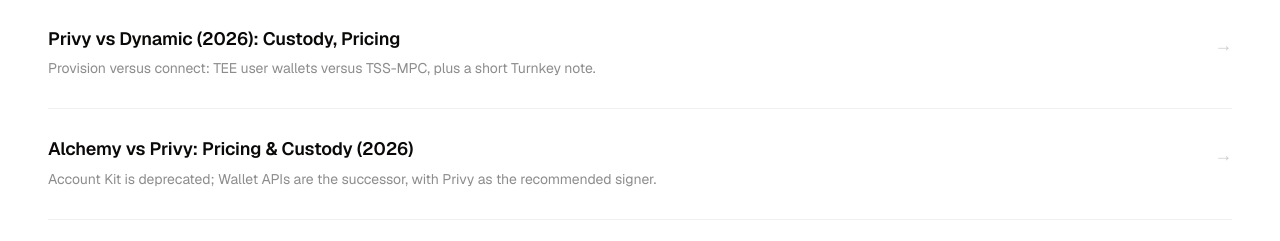
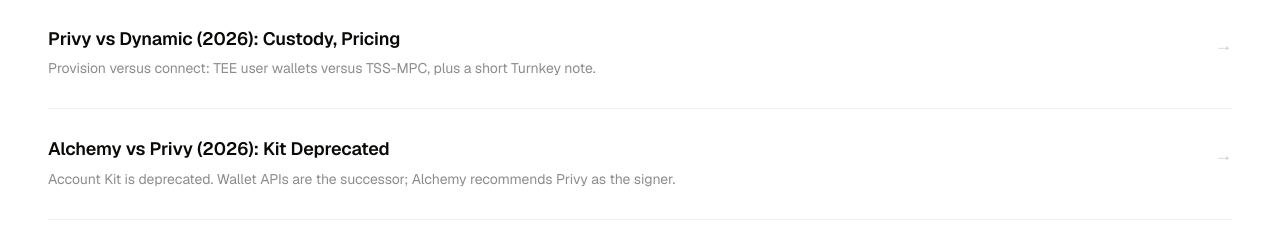
Before and after one commit to cavos-labs/cavos, a Next.js app in the folder cavos-web/: page /blog in a window 1280 px wide. Shown: the part 1760-2001 px from the top of the page. Built offline with nearby package versions, Linux system fonts and the light colour scheme; no server answers.

Commit message:
seo: rewrite Alchemy vs Privy title for Account Kit CTR
Retitle and rewrite the meta so the ranking URL can win clicks at
positions 10-20 while keeping Alchemy vs Privy. Account Kit, including
embedded wallets, remains deprecated per Alchemy's public docs; Wallet
APIs recommend Privy as the signer.

```diff
--- a/cavos-web/app/blog/page.tsx
+++ b/cavos-web/app/blog/page.tsx
@@ -101,7 +101,7 @@ const GUIDES = [
   {
     href: ALCHEMY_VS_PRIVY_PATH,
     title: ALCHEMY_VS_PRIVY_TITLE,
-    body: 'Account Kit is deprecated; Wallet APIs are the successor, with Privy as the recommended signer.',
+    body: 'Account Kit is deprecated. Wallet APIs are the successor; Alchemy recommends Privy as the signer.',
   },
   {
     href: STELLAR_EMBEDDED_WALLET_TUTORIAL_PATH,
--- a/cavos-web/content/blog/alchemy-vs-privy.mdx
+++ b/cavos-web/content/blog/alchemy-vs-privy.mdx
@@ -1,8 +1,8 @@
 ---
-title: "Alchemy vs Privy: Pricing & Custody (2026)"
+title: "Alchemy vs Privy (2026): Kit Deprecated"
 date: "2026-10-27"
-updated: "2026-10-31"
-excerpt: "Alchemy vs Privy in 2026: Account Kit is deprecated, Wallet APIs are the successor, Alchemy recommends Privy as the signer, and where Cavos fits."
+updated: "2026-11-03"
+excerpt: "Alchemy vs Privy: Account Kit is deprecated. Use Wallet APIs; Alchemy recommends Privy as the signer. Pricing, custody, and who each is for."
 category: "Guide"
 ogQuote: "Alchemy vs Privy is a transaction layer versus a signer, not an SDK swap."
 slug: "alchemy-vs-privy"
@@ -12,7 +12,7 @@ faq:
   - question: "Is Alchemy Account Kit still supported?"
     answer: "No. Alchemy documents Account Kit (v4), including embedded wallets, signer support, and key management, as deprecated. Wallet APIs are the supported successor. New sign-ups for the Alchemy Signer, Account Kit, and Embedded Wallets have been turned off since 18 June 2026. Login endpoints remain live so existing users can migrate."
   - question: "Does Alchemy recommend Privy as a signer?"
-    answer: "Yes. Alchemy’s Account Kit deprecation page and Wallet APIs docs recommend Privy or another provider for signer support alongside Wallet APIs. Wallet APIs also document Turnkey, Openfort, and any viem-compatible signer. Recovery belongs to the signer you bring, not to Wallet APIs."
+    answer: "Yes. Alchemy’s Account Kit deprecation page and Wallet APIs docs recommend Privy or another provider for signer support alongside Wallet APIs. Wallet APIs also document Turnkey, Dynamic, Openfort, and any viem-compatible signer. Recovery belongs to the signer you bring, not to Wallet APIs."
   - question: "When should I choose Cavos instead of Alchemy or Privy?"
     answer: "Choose Cavos when the chain is Starknet, Solana, or Stellar and the review requires a device-native key the vendor cannot reconstruct. Stay with Privy, or with Alchemy Wallet APIs plus a signer, when the product is EVM-first, when you must connect an existing extension, or when you want gas sponsorship, batching, and EIP-7702 as a transaction layer on many EVM networks."
 ---
@@ -43,7 +43,7 @@ The usual mistake is a like-for-like SDK swap. Alchemy vs Privy is **transaction
 
 **Privy** is a finished authentication and embedded wallet product. The public pricing page lists unified login (email, SMS, socials, passkeys), embedded wallets, JWT-based authentication (Auth0, Firebase, or homegrown), and wallet connectors for EVM and Solana. Privy’s user-wallet docs describe wallets with no separate extension, plus the option to connect MetaMask or Phantom. In 2026 Privy also documents optional custodial wallets backed by Bridge, a Stripe company. Stripe announced it was acquiring Privy in June 2025. Acquisition is a vendor-risk input. It does not change who can produce a signature.
 
-Alchemy’s deprecation page is explicit: use Wallet APIs for new integrations, and **recommend Privy or another provider for signer support** alongside those APIs. Wallet APIs also document Turnkey, Openfort, and any viem-compatible signer. Signers that cannot sign EIP-7702 authorizations use non-7702 mode, which creates a separate smart wallet address.
+Alchemy’s deprecation page is explicit: use Wallet APIs for new integrations, and **recommend Privy or another provider for signer support** alongside those APIs. Wallet APIs also document Turnkey, Dynamic, Openfort, and any viem-compatible signer. Signers that cannot sign EIP-7702 authorizations use non-7702 mode, which creates a separate smart wallet address.
 
 Buy Privy when login, an in-app wallet, and connectors should arrive as one product. Add Alchemy Wallet APIs when you already have that signer and want EVM (and Solana) gas sponsorship, batching, and EIP-7702 on top.
 
@@ -182,7 +182,7 @@ They do not sell the same unit. Figures below are from each vendor’s public pr
 </tr>
 <tr>
 <td>Key / custody model</td>
-<td>Bring-your-own signer. Wallet APIs leave login and keys to Privy (recommended), Turnkey, Openfort, or a viem-compatible signer.</td>
+<td>Bring-your-own signer. Wallet APIs leave login and keys to Privy (recommended), Turnkey, Dynamic, Openfort, or a viem-compatible signer.</td>
 <td>Shamir 2-of-2 shares; reconstruct in AWS Nitro Enclaves. User wallets described as non-custodial with key export. Separate custodial path via Bridge.</td>
 </tr>
 <tr>
@@ -219,7 +219,7 @@ Worked Cavos comparisons: [Cavos vs Alchemy](/compare/alchemy), [Cavos vs Privy]
 
 **Choose Privy** when the user should get an in-app wallet from a login you already understand, and you also need to connect MetaMask, Phantom, or WalletConnect for people who already hold assets. EVM-first consumer apps sit here. Alchemy’s own docs put Privy in this seat as the recommended signer when you add Wallet APIs.
 
-**Choose Alchemy Wallet APIs** when you already have a signer (Privy, Turnkey, Openfort, or a viem-compatible key) and want gas sponsorship, batching, session keys, and EIP-7702 Modular Account v2 on many EVM networks (and Solana sponsorship without a bundler). Do not choose Account Kit for a new integration; it is deprecated.
+**Choose Alchemy Wallet APIs** when you already have a signer (Privy, Turnkey, Dynamic, Openfort, or a viem-compatible key) and want gas sponsorship, batching, session keys, and EIP-7702 Modular Account v2 on many EVM networks (and Solana sponsorship without a bundler). Do not choose Account Kit for a new integration; it is deprecated.
 
 **Choose both** when that is the documented architecture: Privy (or another signer) for login and keys, Wallet APIs for the transaction layer. That is Alchemy’s recommended path, not a competition between two embedded-wallet SDKs.
 
--- a/cavos-web/lib/embedded-wallet-guide.ts
+++ b/cavos-web/lib/embedded-wallet-guide.ts
@@ -83,7 +83,7 @@ export const EMBEDDED_WALLET_REACT_SDK_TITLE =
 export const ALCHEMY_VS_PRIVY_PATH = '/blog/alchemy-vs-privy'
 
 export const ALCHEMY_VS_PRIVY_TITLE =
-  'Alchemy vs Privy: Pricing & Custody (2026)'
+  'Alchemy vs Privy (2026): Kit Deprecated'
 
 export const EMBEDDED_WALLET_PAYMENTS_PATH = '/blog/embedded-wallet-payments'
 
```
